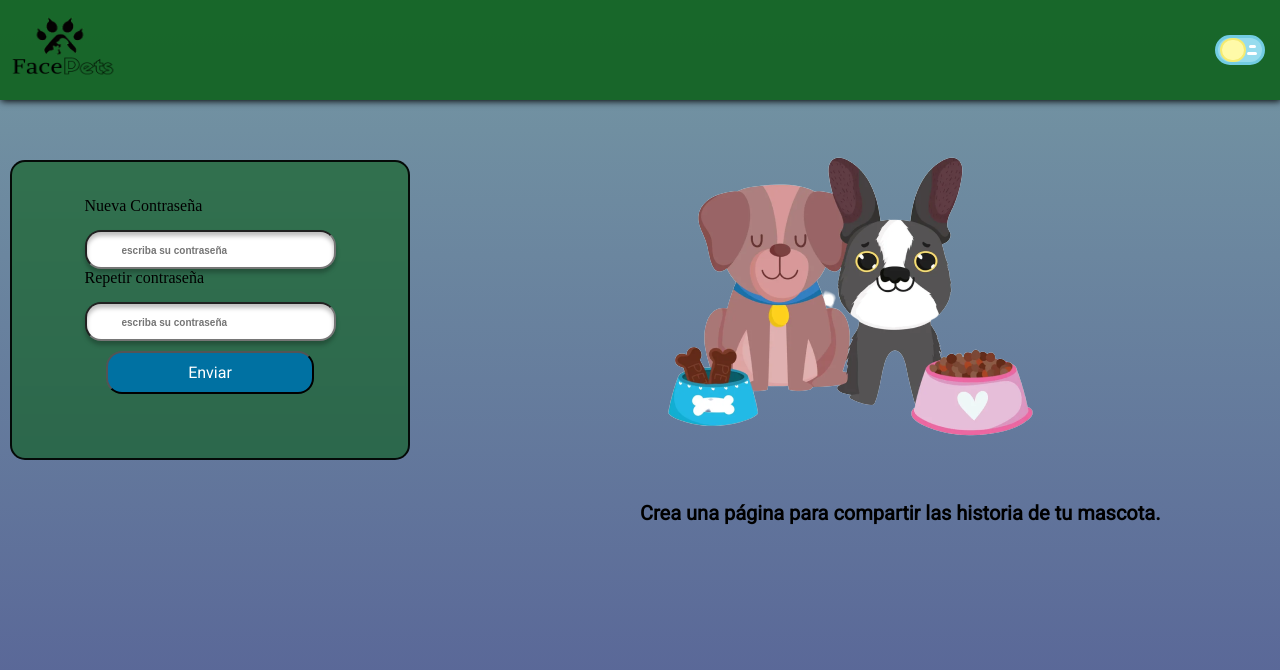
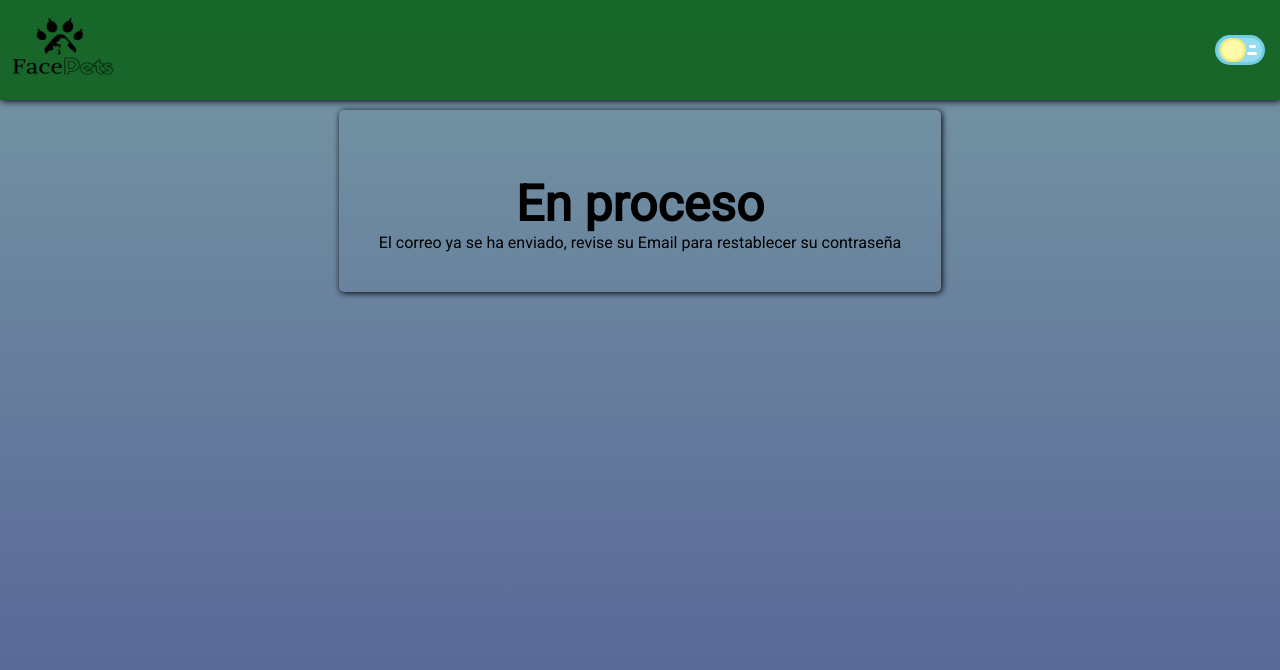
Before and after one commit to anamad8/FacePets, a React (Create React App) app in the folder frontend/: page /newPassword/successForgotPassword in a window 1280 px wide. Shown: the top 670 px of the page. Built offline with nearby package versions, Linux system fonts and the light colour scheme.

Commit message:
arreglo de imagen sideBar y agregacion de mensaje en recuperar contraseña

```diff
--- a/frontend/src/App.js
+++ b/frontend/src/App.js
@@ -14,6 +14,7 @@ import AboutUs from "./Components/AboutUs/AboutUs";
 import './CSS/style.css';
 import NewPassword from "./Components/NewPassword/ForgetPassword";
 import ResetPassword from "./Components/NewPassword/ResetPassword";
+import { SuccessForgotPassword, SuccessResetPassword } from "./Components/NewPassword/SuccesChangePassword";
 
 
 
@@ -37,6 +38,9 @@ function App() {
           <Route path="/profile/:id" element={<ProfileSpecific/>} />
         </Route>
         <Route path="/newPassword/:email" element={<ResetPassword/>} />
+        <Route path="/newPassword/successForgotPassword" element={<SuccessForgotPassword/>} />
+        <Route path="/newPassword/successResetPassword" element={<SuccessResetPassword/>}/>
+
         <Route  exact path="/newPassword" element={<NewPassword/>} />
           <Route exact path="/login"  element={<Login/>}/>
           <Route exact path="/register" element={<Register/>} />
--- a/frontend/src/Components/NewPassword/ForgetPassword.jsx
+++ b/frontend/src/Components/NewPassword/ForgetPassword.jsx
@@ -1,32 +1,20 @@
-import React, {useState} from 'react';
-import { Link } from 'react-router-dom';
+import React, { useState } from "react";
+import { useNavigate } from "react-router-dom";
+import { useDataContext } from "../../Context/DataContext";
+import "react-toastify/dist/ReactToastify.css";
+import "../Login/Login.css";
+import MovingBanner from "../MovingBanner/MovingBanner";
 
-import {useNavigate} from "react-router-dom";
-import { useDataContext } from '../../Context/DataContext';
-
-import { ToastContainer, toast } from 'react-toastify';
-import 'react-toastify/dist/ReactToastify.css';
-import "../Login/Login.css"
-import MovingBanner from '../MovingBanner/MovingBanner';
 
 const NewPassword = () => {
   const { login } = useDataContext();
-  const notify = (error) =>
-    toast(error, {
-      position: "bottom-right",
-      autoClose: 5000,
-      hideProgressBar: false,
-      closeOnClick: true,
-      pauseOnHover: true,
-      draggable: true,
-      progress: undefined,
-      theme: "light",
-    });
+  const navigate = useNavigate();
+
   const [inputs, setInputs] = useState({
     email: "",
     password: "",
   });
-const [idEmail, setIdEmail] = useState(null);
+  const [idEmail, setIdEmail] = useState(null);
   const [errors, setErrors] = useState({});
 
   const handleChange = (e) => {
@@ -44,51 +32,44 @@ const [idEmail, setIdEmail] = useState(null);
     return errors;
   }
 
-  const handleSubmit = async(e) => {
+  const handleSubmit = async (e) => {
     e.preventDefault();
+
     const err = validate(inputs);
     setErrors(err);
     if (Object.keys(err).length === 0) {
-      await fetch("http://localhost:3030/user/email/" + inputs.email, {})
+      await fetch("http://localhost:3030/user/email/" + inputs.email)
         .then((res) => {
-          res.json().then(data => {
-            if (data.message) {
-              notify(data.message);
-            }
-            console.log(data);
-            setIdEmail(data.data[0].email)
-            console.log(idEmail)
+          res.json().then((data) => {
+            console.log(data.data[0].email);
+            fetch("http://localhost:3030/email/" + data.data[0].email, {
+              method: "POST",
+            })
+              .then((res) => {
+                res.json().then((data) => {});
+              })
+              .catch((err) => {
+                console.log(err);
+              });
           });
         })
         .catch((err) => {
           console.log(err);
         });
-        if(idEmail){
-            await fetch("http://localhost:3030/email/" +idEmail, {
-                method:'POST'
-            })
-        .then((res) => {
-          res.json().then(data => {
-            if (data.message) {
-              notify(data.message);
-            }
-            console.log(data);
-          });
-        })
-        .catch((err) => {
-          console.log(err);
-        });
-        }
+        navigate('/newPassword/successForgotPassword')
     }
   };
   return (
     <>
       <div className="login">
-        <div className="login-from" style={{
-          height: 'max-content',
-          padding: '10px',
-          margin: '10px'
-        }}>
+        <div
+          className="login-from"
+          style={{
+            height: "max-content",
+            padding: "10px",
+            margin: "10px",
+          }}
+        >
           <form action="" onSubmit={(e) => handleSubmit(e)}>
             <div>
               <label htmlFor="">Correo Electronico</label>
@@ -98,15 +79,15 @@ const [idEmail, setIdEmail] = useState(null);
                 name="email"
                 onChange={(e) => handleChange(e)}
               ></input>
-               {errors.email ?<p>{errors.email}</p> : ""}
+              {errors.email ? <p>{errors.email}</p> : ""}
             </div>
             <button type="submit">Enviar</button>
           </form>
         </div>
-        <MovingBanner/>
-        <ToastContainer/>
+        <MovingBanner />
+
       </div>
     </>
   );
 };
- export default NewPassword
+export default NewPassword;
--- a/frontend/src/Components/NewPassword/ResetPassword.jsx
+++ b/frontend/src/Components/NewPassword/ResetPassword.jsx
@@ -2,24 +2,15 @@ import React, { useState } from "react";
 import { Link, useParams } from "react-router-dom";
 import { useNavigate } from "react-router-dom";
 import { useDataContext } from "../../Context/DataContext";
-import { ToastContainer, toast } from "react-toastify";
+
 import "react-toastify/dist/ReactToastify.css";
 import "../Login/Login.css";
 import MovingBanner from "../MovingBanner/MovingBanner";
 
 const ResetPassword = () => {
   const { email } = useParams();
-  const notify = (error) =>
-    toast(error, {
-      position: "bottom-right",
-      autoClose: 5000,
-      hideProgressBar: false,
-      closeOnClick: true,
-      pauseOnHover: true,
-      draggable: true,
-      progress: undefined,
-      theme: "light",
-    });
+const navigate= useNavigate()
+
   const [inputs, setInputs] = useState({
     password: "",
     password1: "",
@@ -71,9 +62,10 @@ const ResetPassword = () => {
           res.json();
         })
         .then(data => {
+
           console.log(Password)
           console.log(data);
-          console.log(1);
+          navigate('/newPassword/successResetPassword')
         })
         .catch((err) => {
           console.log(err);
@@ -113,7 +105,7 @@ const ResetPassword = () => {
           </form>
         </div>
         <MovingBanner />
-        <ToastContainer />
+
       </div>
     </>
   );
--- /dev/null
+++ b/frontend/src/Components/NewPassword/SuccesChangePassword.jsx
@@ -0,0 +1,28 @@
+import './reset.css'
+import { Link } from "react-router-dom"
+export const SuccessForgotPassword =()=>{
+    return(
+        <>
+        <div className="SuccessPasswordContainer">
+        <div className="SuccessPassword">
+            <h1>En proceso</h1>
+            <p>El correo ya se ha enviado, revise su Email para restablecer su contraseña </p>
+        </div>
+        </div>
+        </>
+    )
+}
+
+export const SuccessResetPassword =()=>{
+    return(
+        <>
+        <div className="SuccessPasswordContainer">
+        <div className="SuccessPassword">
+            <h1>Felicitaciones</h1>
+            <p>Su contraseña ha sido restaurada, para iniciar sesion aprete aqui</p>
+            <Link to="/login"><button>iniciar sesion</button></Link>
+        </div>
+        </div>""
+        </>
+    )
+}
--- /dev/null
+++ b/frontend/src/Components/NewPassword/reset.css
@@ -0,0 +1,32 @@
+.SuccessPasswordContainer{
+    display: flex;
+    width: 100%;
+    justify-content: center;
+    align-items: center;
+}
+
+.SuccessPassword{
+    font-family: 'Roboto', sans-serif;
+    background-color: transparent;
+    padding: 40px;
+    color: black;
+    box-shadow: 1px 1px 6px;
+    margin: 10px;
+    border-radius: 5px;
+}
+.SuccessPassword button{
+    background-color: #0071A2;
+    color: #fff;
+    border-radius: 16px;
+    margin-top: 10px;
+    padding: 10px 80px;
+    cursor: pointer;
+    transition: 1s;
+    -webkit-transition: 1s;
+    -moz-transition: 1s;
+    -ms-transition: 1s;
+    -o-transition: 1s;
+    font-family: 'Roboto', sans-serif;
+    font-weight: 400;
+    font-size: 16px;
+}
--- a/frontend/src/Components/Profile/profile.css
+++ b/frontend/src/Components/Profile/profile.css
@@ -6,8 +6,6 @@
   border-radius: 10px;
   width: 60%;
   background-color: #03b5bb transparent;
-  height: -webkit-max-content;
-  height: -moz-max-content;
   height: max-content;
   padding: 20px;
   box-shadow: 1px 1px 5px rgb(138, 137, 137);
@@ -40,6 +38,7 @@
   border-radius: 50%;
   height: 15rem;
   box-shadow: 1px 1px 20px gray;
+  padding: 10px;
 }
 .flexContainer .containerProfile .profileData {
   border-bottom: solid;
@@ -56,4 +55,6 @@
 .flexContainer .containerProfile .profileDesc {
   font-size: 1.2rem;
   border-bottom: solid;
-}/*# sourceMappingURL=profile.css.map */
+}
+
+/*# sourceMappingURL=profile.css.map */
--- a/frontend/src/Components/Profile/profile.scss
+++ b/frontend/src/Components/Profile/profile.scss
@@ -39,6 +39,7 @@
             border-radius: 50%;
             height: 15rem;
             box-shadow: 1px 1px 20px gray;
+            padding: 10px;
         }
     }
     .profileData{
--- a/frontend/src/Components/sideBar/sideBar.css
+++ b/frontend/src/Components/sideBar/sideBar.css
@@ -62,9 +62,12 @@
   overflow: hidden;
   padding: var(--padding);
   margin: 0 auto;
+  display: flex;
+  justify-content: center;
 }
 #sidemenu #profile #photo img {
   border-radius: 50%;
+  width: auto;
 }
 #sidemenu #menuItems {
   overflow: hidden;
@@ -143,4 +146,6 @@
 }
 .menuCollapsed #item {
   width: 100px;
-}/*# sourceMappingURL=sideBar.css.map */
+}
+
+/*# sourceMappingURL=sideBar.css.map */
--- a/frontend/src/Components/sideBar/sideBar.scss
+++ b/frontend/src/Components/sideBar/sideBar.scss
@@ -65,9 +65,11 @@ $width: 300px;
 
         padding: var(--padding);
         margin: 0 auto;
+        display: flex;
+        justify-content: center;
         img {
           border-radius: 50%;
-
+      width: auto;
         }
       }
     }
```
Also changed, not shown: 2 other files (tests, documents, lock files or other folders).
